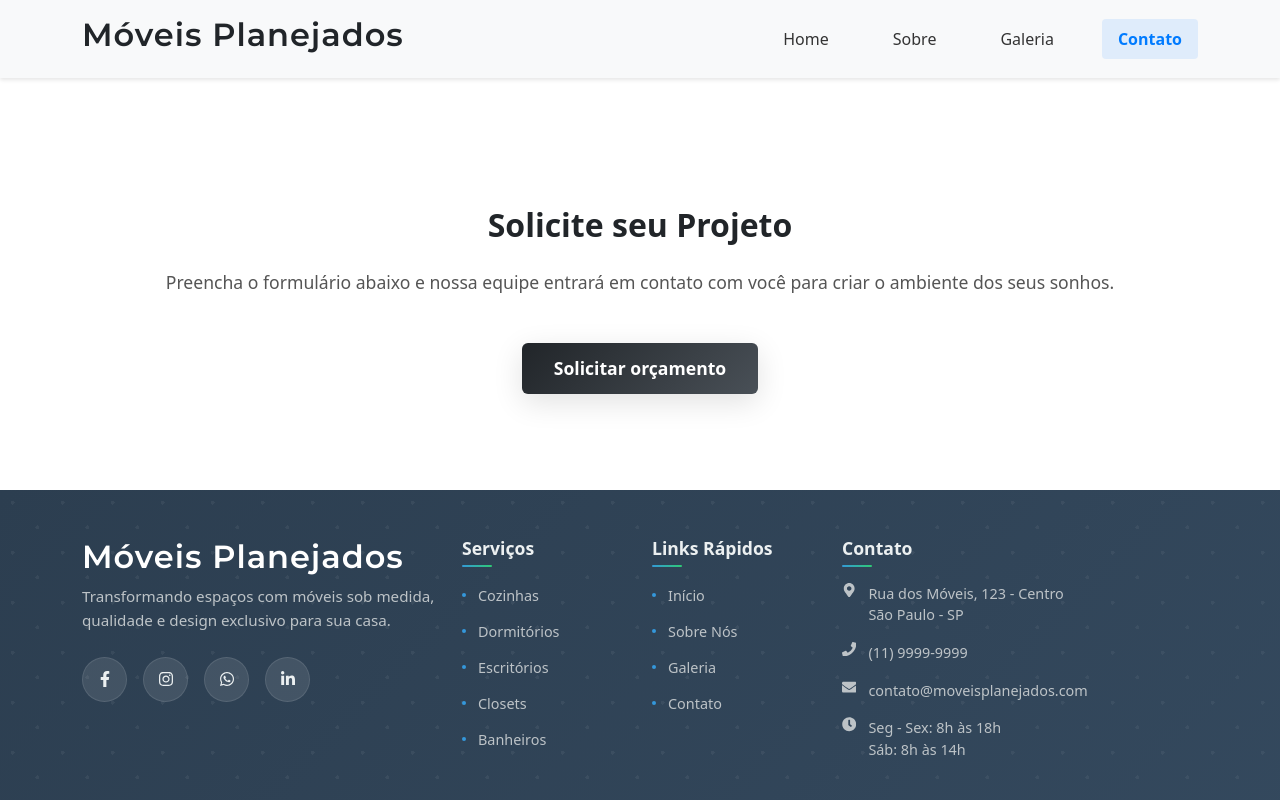
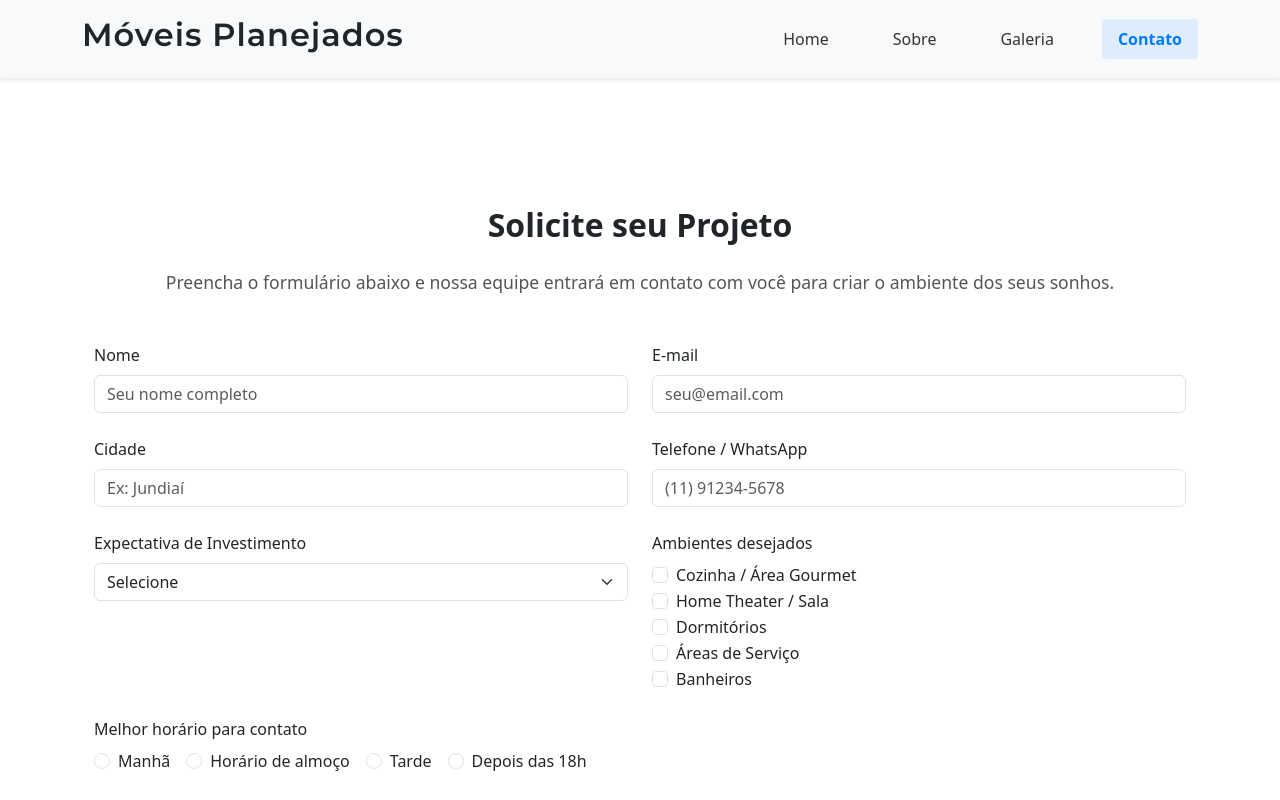
Before and after one commit to HenriqueCamarg0/moveis_planejados_app, a React (Create React App) app: page /contato in a window 1280 px wide. Shown: the top 800 px of the page. Built offline with nearby package versions, Linux system fonts and the light colour scheme.

Commit message:
Update Contato.TSX

```diff
--- a/src/pages/contato/contato.tsx
+++ b/src/pages/contato/contato.tsx
@@ -1,5 +1,5 @@
 import React from 'react';
-import './contato.css'; // Se você tiver estilos personalizados
+import './contato.css';
 
 const Contato: React.FC = () => {
   const handleSubmit = async (e: React.FormEvent) => {
@@ -55,8 +55,88 @@ const Contato: React.FC = () => {
       </p>
 
       <form className="row g-4" onSubmit={handleSubmit}>
-        {/* Todos os campos do formulário permanecem como estão */}
-        {/* ... seu HTML está ótimo e bem estruturado ... */}
+        <div className="col-md-6">
+          <label htmlFor="nome" className="form-label">Nome</label>
+          <input type="text" className="form-control" id="nome" placeholder="Seu nome completo" required />
+        </div>
+
+        <div className="col-md-6">
+          <label htmlFor="email" className="form-label">E-mail</label>
+          <input type="email" className="form-control" id="email" placeholder="seu@email.com" required />
+        </div>
+
+        <div className="col-md-6">
+          <label htmlFor="cidade" className="form-label">Cidade</label>
+          <input type="text" className="form-control" id="cidade" placeholder="Ex: Jundiaí" />
+        </div>
+
+        <div className="col-md-6">
+          <label htmlFor="telefone" className="form-label">Telefone / WhatsApp</label>
+          <input type="tel" className="form-control" id="telefone" placeholder="(11) 91234-5678" />
+        </div>
+
+        <div className="col-md-6">
+          <label htmlFor="investimento" className="form-label">Expectativa de Investimento</label>
+          <select className="form-select" id="investimento">
+            <option value="">Selecione</option>
+            <option value="25mil">Até 25 mil reais</option>
+            <option value="50mil">Até 50 mil reais</option>
+            <option value="100mil">Acima de 50 mil reais</option>
+          </select>
+        </div>
+
+        <div className="col-md-6">
+          <label className="form-label">Ambientes desejados</label>
+          <div className="form-check">
+            <input className="form-check-input" type="checkbox" id="cozinha" />
+            <label className="form-check-label" htmlFor="cozinha">Cozinha / Área Gourmet</label>
+          </div>
+          <div className="form-check">
+            <input className="form-check-input" type="checkbox" id="sala" />
+            <label className="form-check-label" htmlFor="sala">Home Theater / Sala</label>
+          </div>
+          <div className="form-check">
+            <input className="form-check-input" type="checkbox" id="quarto" />
+            <label className="form-check-label" htmlFor="quarto">Dormitórios</label>
+          </div>
+          <div className="form-check">
+            <input className="form-check-input" type="checkbox" id="servico" />
+            <label className="form-check-label" htmlFor="servico">Áreas de Serviço</label>
+          </div>
+          <div className="form-check">
+            <input className="form-check-input" type="checkbox" id="banheiro" />
+            <label className="form-check-label" htmlFor="banheiro">Banheiros</label>
+          </div>
+        </div>
+
+        <div className="col-md-12">
+          <label className="form-label">Melhor horário para contato</label><br />
+          <div className="form-check form-check-inline">
+            <input className="form-check-input" type="radio" name="horario" id="manha" />
+            <label className="form-check-label" htmlFor="manha">Manhã</label>
+          </div>
+          <div className="form-check form-check-inline">
+            <input className="form-check-input" type="radio" name="horario" id="almoco" />
+            <label className="form-check-label" htmlFor="almoco">Horário de almoço</label>
+          </div>
+          <div className="form-check form-check-inline">
+            <input className="form-check-input" type="radio" name="horario" id="tarde" />
+            <label className="form-check-label" htmlFor="tarde">Tarde</label>
+          </div>
+          <div className="form-check form-check-inline">
+            <input className="form-check-input" type="radio" name="horario" id="noite" />
+            <label className="form-check-label" htmlFor="noite">Depois das 18h</label>
+          </div>
+        </div>
+
+        <div className="col-md-12">
+          <div className="form-check">
+            <input className="form-check-input" type="checkbox" id="termos" />
+            <label className="form-check-label" htmlFor="termos">
+              Li e aceito os termos deste site
+            </label>
+          </div>
+        </div>
 
         <div className="col-md-12 text-center mt-4">
           <button type="submit" className="btn-orcamento">Solicitar orçamento</button>
```
